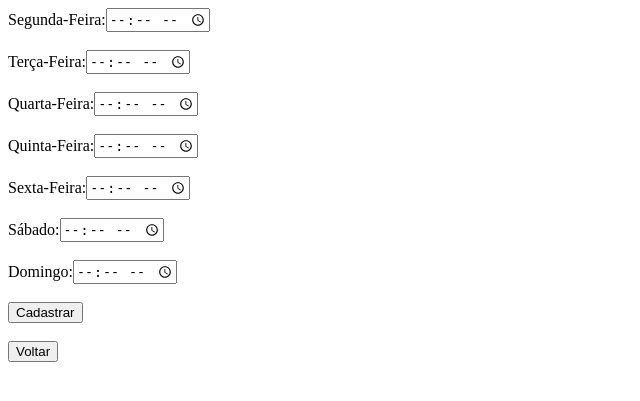
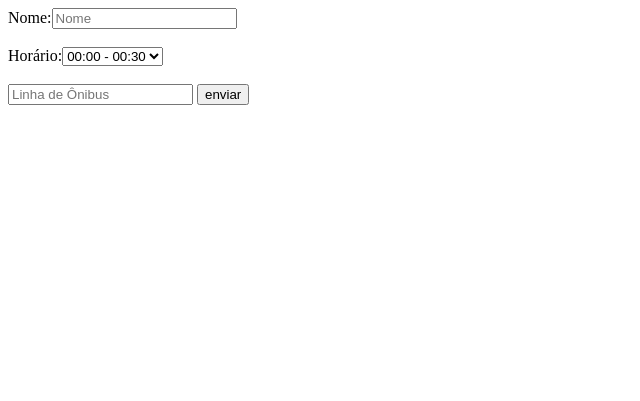
Before and after one commit to Emanuele33/simbora1.0, a PHP site: page /cads_horarios.php?id=1 in a window 1280 px wide. Shown: the top 401 px of the page, without its empty margins (0-640 px from the left). Run offline with PHP 8.4, Linux system fonts and the light colour scheme.

Commit message:
novo cadastro

```diff
--- a/cads_horarios.php
+++ b/cads_horarios.php
@@ -7,16 +7,37 @@
 <body>
 	<?php $id = $_GET['id']; ?>
 	<form action="processa_horario.php?id=<?=$id?>" method="POST">
-		Segunda-Feira:<input type="time" name="hora_segunda" placeholder="Hora"><br><br>
-		Terça-Feira:<input type="time" name="hora_terca" placeholder="Hora"><br><br>
-		Quarta-Feira:<input type="time" name="hora_quarta" placeholder="Hora"><br><br>
-		Quinta-Feira:<input type="time" name="hora_quinta" placeholder="Hora"><br><br>
-		Sexta-Feira:<input type="time" name="hora_sexta" placeholder="Hora"><br><br>
-		Sábado:<input type="time" name="hora_sabado" placeholder="Hora"><br><br>
-		Domingo:<input type="time" name="hora_domingo" placeholder="Hora"><br><br>
-		<input type="submit" value="Cadastrar"><br><br>
+		Nome:<input type="text" name="nome" placeholder="Nome"><br><br>
+		Horário:<select name="horario">
+  			<option value="00:00 - 00:30">00:00 - 00:30</option>
+  			<option value="01:00 - 01:30">01:00 - 01:30</option>
+  			<option value="02:00 - 02:30">02:00 - 02:30</option>
+  			<option value="03:00 - 03:30">03:00 - 03:30</option>
+  			<option value="04:00 - 04:30">04:00 - 04:30</option>
+  			<option value="05:00 - 05:30">05:00 - 05:30</option>
+  			<option value="06:00 - 06:30">06:00 - 06:30</option>
+  			<option value="07:00 - 07:30">07:00 - 07:30</option>
+  			<option value="08:00 - 08:30">08:00 - 08:30</option>
+  			<option value="09:00 - 09:30">09:00 - 09:30</option>
+  			<option value="10:00 - 10:30">10:00 - 10:30</option>
+  			<option value="11:00 - 11:30">11:00 - 11:30</option>
+  			<option value="12:00 - 12:30">12:00 - 12:30</option>
+  			<option value="13:00 - 13:30">13:00 - 13:30</option>
+  			<option value="14:00 - 14:30">14:00 - 14:30</option>
+  			<option value="15:00 - 15:30">15:00 - 15:30</option>
+  			<option value="16:00 - 16:30">16:00 - 16:30</option>
+  			<option value="17:00 - 17:30">17:00 - 17:30</option>
+  			<option value="18:00 - 18:30">18:00 - 18:30</option>
+  			<option value="19:00 - 19:30">19:00 - 19:30</option>
+  			<option value="20:00 - 20:30">20:00 - 20:30</option>
+  			<option value="21:00 - 21:30">21:00 - 21:30</option>
+  			<option value="22:00 - 22:30">22:00 - 22:30</option>
+  			<option value="23:00 - 23:30">23:00 - 23:30</option>
+		</select><br><br>
+		<input type="text" name="onibus" placeholder="Linha de Ônibus">
+		<input type="submit" value="enviar">
+
 	</form>
-
-	<a href="tabelahorarios.php"><button class="button"><span>Voltar</span></button></a>
+	<a href="tabelahorarios.php"></a>
 </body>
 </html>
--- a/cads_lugar.php
+++ b/cads_lugar.php
@@ -27,7 +27,7 @@ if ($_SESSION['logado'] == false){
 	</form><br>
 
 
-	<a href="tabelahorarios.php"><button class="button"><span>Voltar</span></button></a> <br><br>
+	<a href="tabelahorarios.php"></a>
 
 </body>
 </html>
--- a/conexao.php
+++ b/conexao.php
@@ -2,5 +2,5 @@
 $username = "root";
 $password = "";
 
-$conn = new PDO('mysql:host=localhost;port=3306;dbname=simbora', $username, $password);
+$conn = new PDO('mysql:host=localhost;port=13306;dbname=simbora', $username, $password);
 ?>
```
Also changed, not shown: processa_horario.php (+11 -16 lines), simbora (1).sql (added, +150 -0 lines), tabelahorarios.php (+9 -28 lines), processa_login.php (line endings or trailing spaces).
